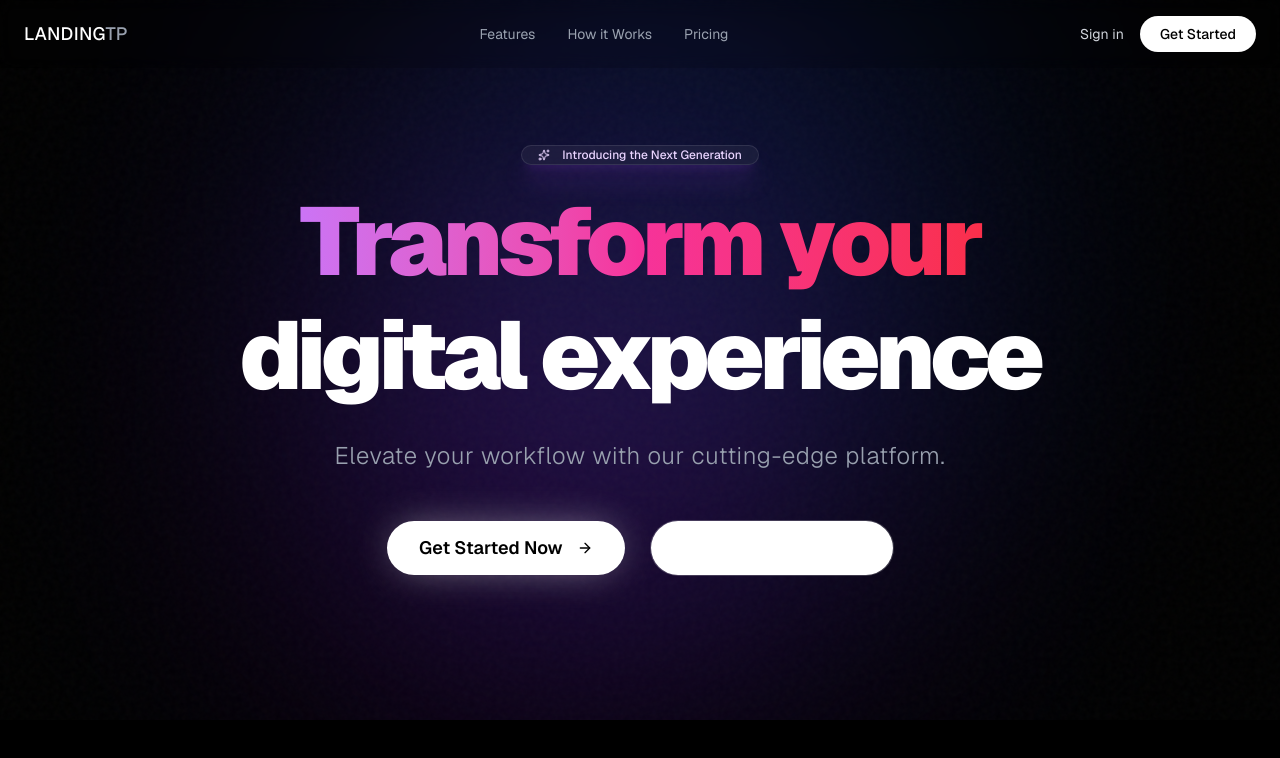
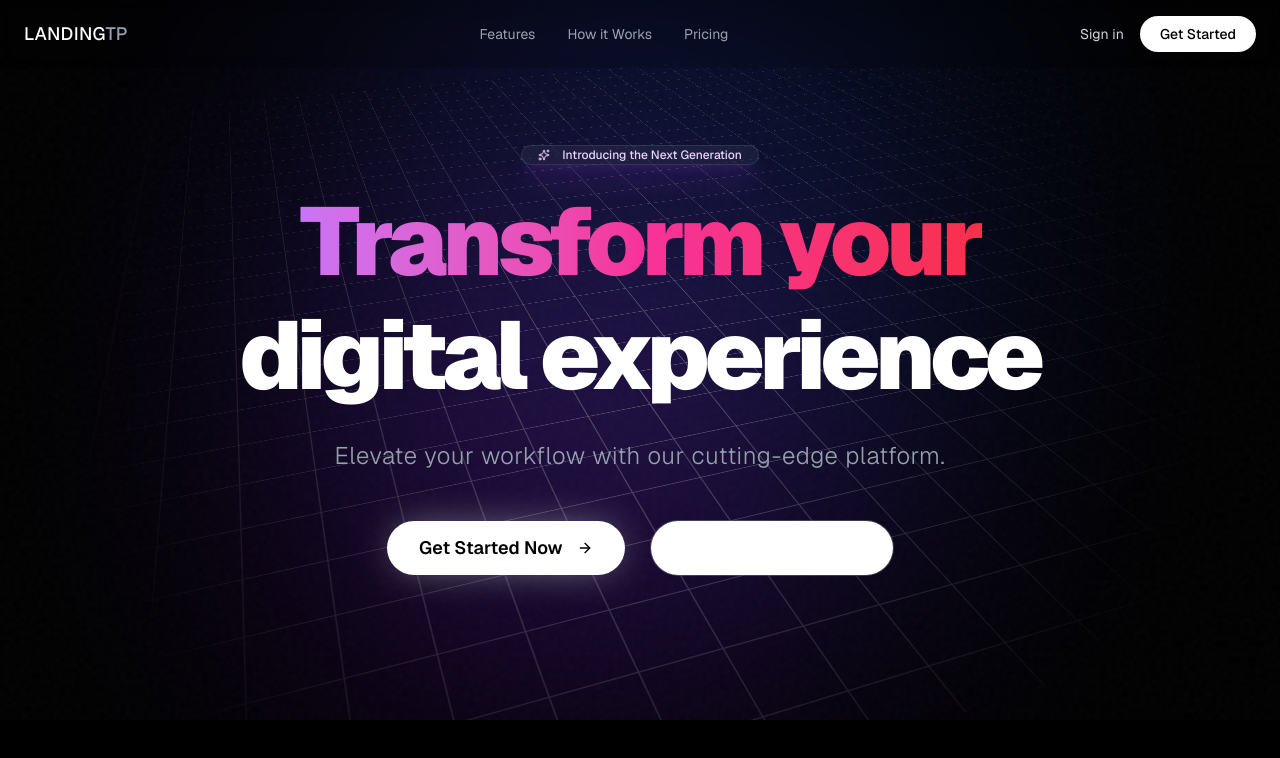
Before and after one commit to Nirvik30/landtp, a Next.js app in the folder apps/web/: page /demo/landing0 in a window 1280 px wide. Shown: the top 758 px of the page. Built offline with nearby package versions, Linux system fonts and the light colour scheme.

Commit message:
feat: add 3D tilted block grid background to Hero component

```diff
--- a/apps/web/app/demo/landing0/components/hero.tsx
+++ b/apps/web/app/demo/landing0/components/hero.tsx
@@ -10,6 +10,29 @@ export function Hero() {
       <div className="absolute inset-0 z-0 opacity-40">
         <div className="absolute top-1/4 left-1/4 w-[500px] h-[500px] bg-purple-600 rounded-full mix-blend-screen filter blur-[150px] animate-pulse"></div>
         <div className="absolute bottom-1/4 right-1/4 w-[600px] h-[600px] bg-blue-600 rounded-full mix-blend-screen filter blur-[150px] animate-pulse delay-700"></div>
+      </div>
+
+      {/* 3D Tilted Block Grid Background */}
+      <div
+        className="absolute inset-0 z-0 pointer-events-none overflow-hidden"
+        style={{
+          perspective: '1000px',
+          maskImage: 'radial-gradient(circle at center, black, transparent 80%)',
+          WebkitMaskImage: 'radial-gradient(circle at center, black, transparent 80%)'
+        }}
+      >
+        <div
+          className="absolute w-[200vw] h-[200vh] left-1/2 top-1/2 opacity-[0.3]"
+          style={{
+            transform: 'translate(-50%, -50%) rotateX(60deg) rotateZ(-20deg) translateY(-20%)',
+            transformOrigin: '50% 50%',
+            backgroundImage: `
+              linear-gradient(rgba(255,255,255,1) 1px, transparent 1px),
+              linear-gradient(90deg, rgba(255,255,255,1) 1px, transparent 1px)
+            `,
+            backgroundSize: '60px 60px'
+          }}
+        ></div>
       </div>
 
       <div className="relative z-10 max-w-7xl mx-auto px-4 sm:px-6 lg:px-8 text-center flex flex-col items-center">
```
